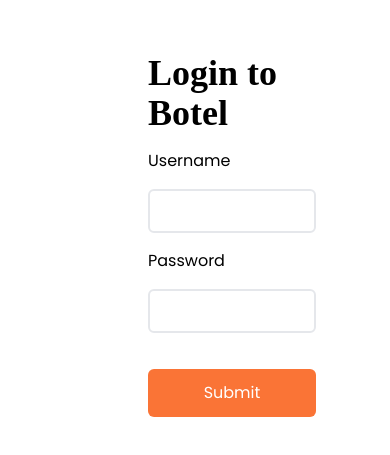
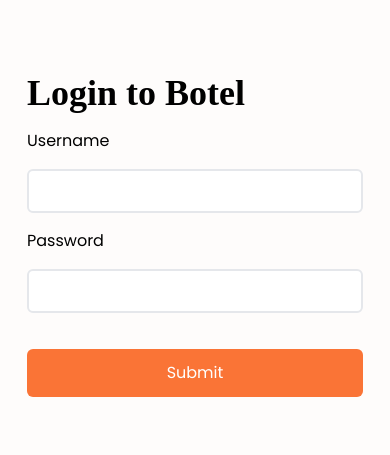
Before and after one commit to baabashinelle/Botel, a React (Create React App) app: page /login in a window 390 px wide. Shown: the part 187-642 px from the top of the page. Built offline with nearby package versions, Linux system fonts and the light colour scheme; the HTML template or start-up script is replaced by a standard one; a web font is replaced by a local one.

Commit message:
make login page responsive

```diff
--- a/src/components/AddHotels.jsx
+++ /dev/null
@@ -1,9 +0,0 @@
-import React from 'react'
-
-const AddHotels = () => {
-  return (
-    <div>AddHotels</div>
-  )
-}
-
-export default AddHotels
--- a/src/pages/LoginPage.js
+++ b/src/pages/LoginPage.js
@@ -1,15 +1,12 @@
-import React from 'react'
-import loginImg from "../assets/orange-login.jpg";
+import React from "react";
 import { Link } from "react-router-dom";
 
 const LoginPage = () => {
   return (
-    <div className="flex items-center gap-16 h-screen overflow-y-hidden font-text">
-      <article className="w-5/6 h-full">
-        <img src={loginImg} alt="login" />
-      </article>
-      <article className='flex justify-center w-full'>
-        <article className="flex flex-col gap-4 w-1/2">
+    <div className="flex items-center gap-16 h-screen overflow-y-hidden font-text bg-bg-c md:bg-none">
+      <article className="w-5/6 bg-login bg-no-repeat bg-cover bg-center h-full md:block hidden"></article>
+      <article className="flex justify-center w-full">
+        <article className="flex flex-col gap-4 lg:w-1/2">
           <h1 className="text-4xl font-header font-bold">Login to Botel</h1>
           <label>Username</label>
           <input
@@ -28,6 +25,6 @@
       </article>
     </div>
   );
-}
+};
 
-export default LoginPage
+export default LoginPage;
--- a/tailwind.config.js
+++ b/tailwind.config.js
@@ -27,6 +27,7 @@
         "card-o": "url('./assets/bgLineO.png')",
         "card-b": "url('./assets/bgLineB.png')",
         "card-y": "url('./assets/bgLineY.png')",
+        login: "url('./assets/orange-login.jpg')",
       },
       gridTemplateColumns: {
         custom: "repeat(8, 10.5%)",
```
